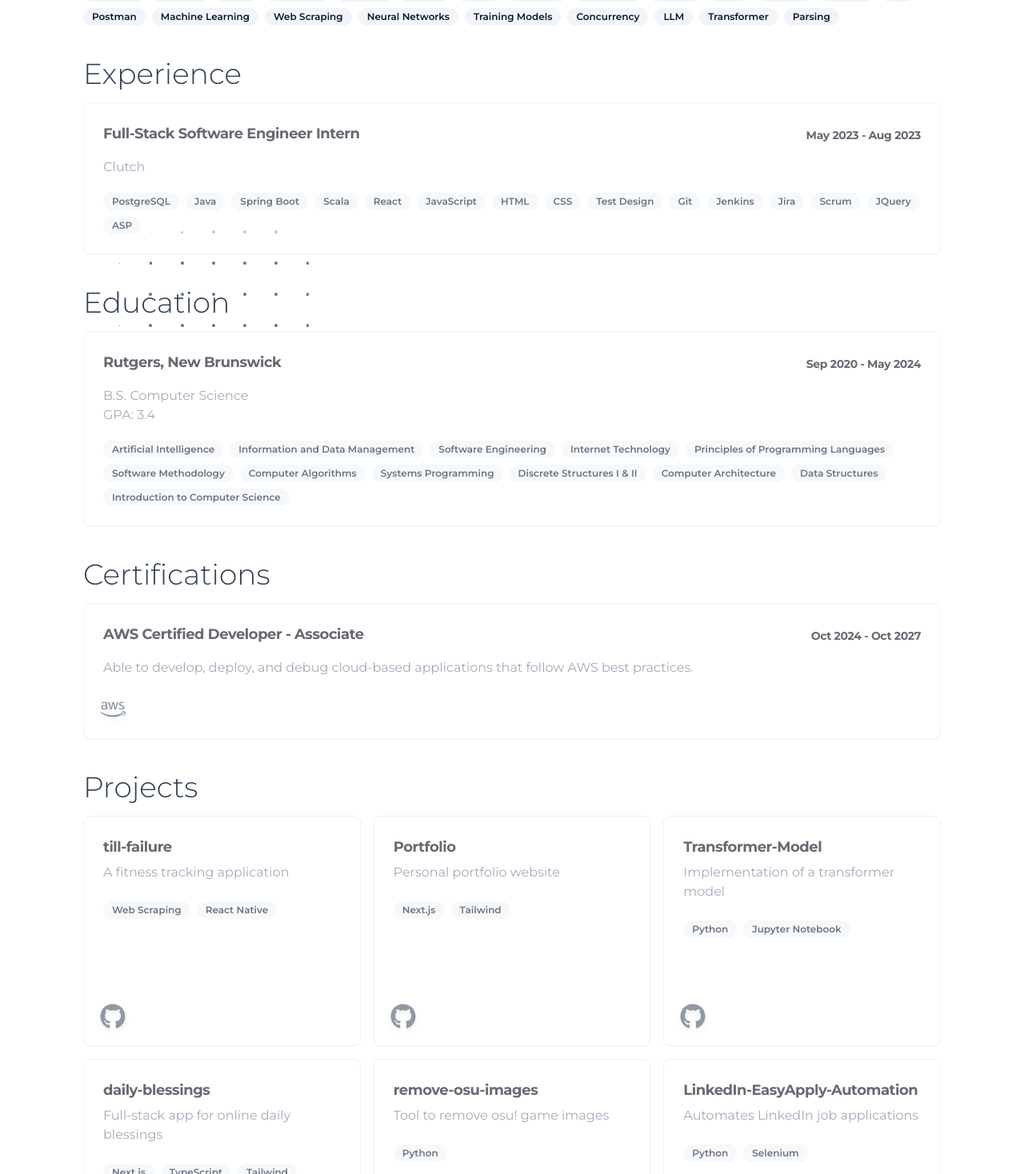
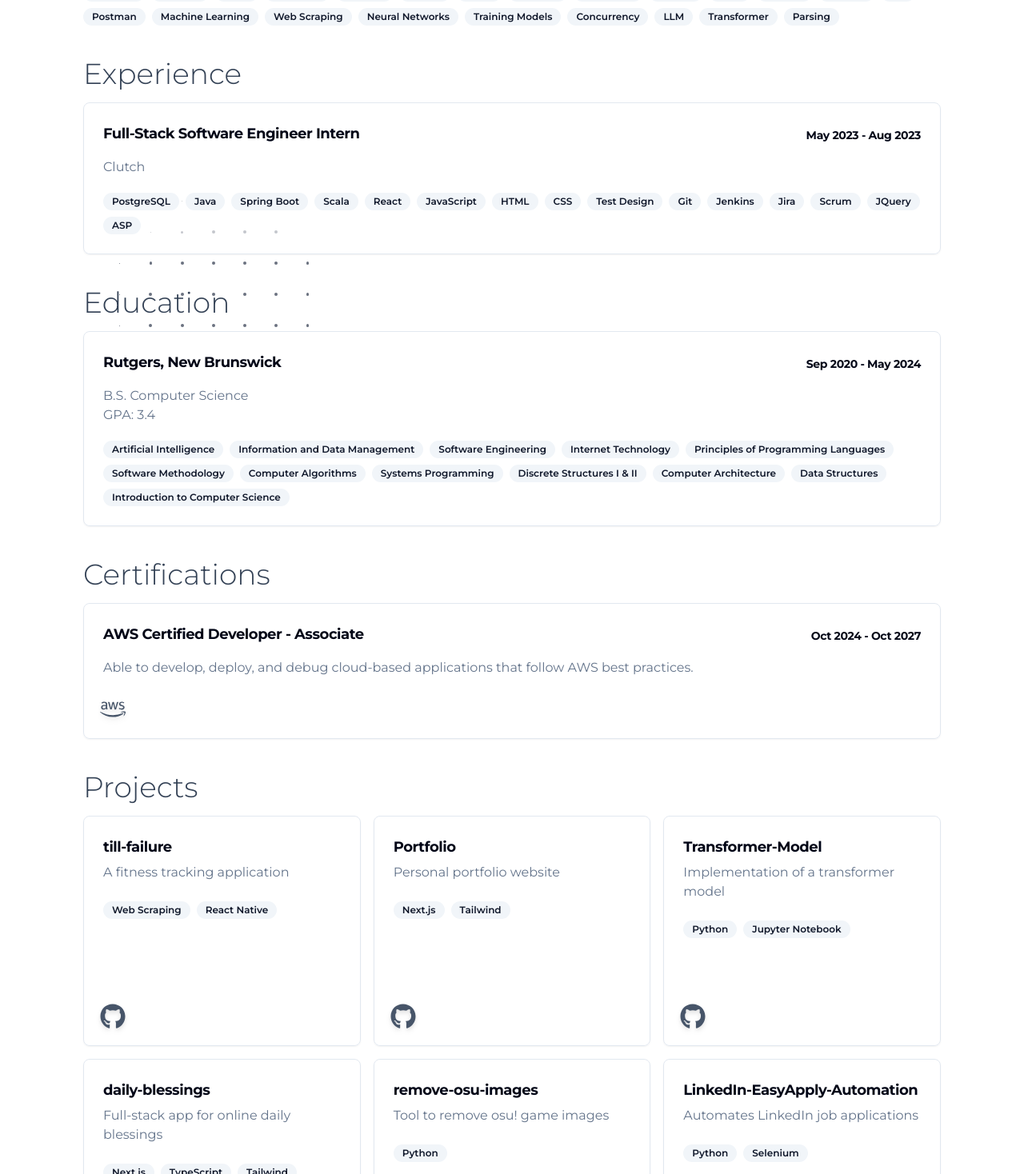
Before and after one commit to markb2575/portfolio, a Next.js app: page / in a window 1280 px wide. Shown: the part 362-1830 px from the top of the page at 80% size. Built offline with nearby package versions, Linux system fonts and the light colour scheme.

Commit message:
Update opacity

```diff
--- a/src/components/layout/body.tsx
+++ b/src/components/layout/body.tsx
@@ -49,7 +49,7 @@ export default function Body() {
                 <h2 className="section">Experience</h2>
                 <div className="gap-4 mb-6">
                     {data?.experience.map((experience, index) => (
-                        <Card key={index} className="h-full w-full relative opacity-60">
+                        <Card key={index} className="h-full w-full relative bg-opacity-60">
                             <CardHeader className='justify-between w-full flex flex-row pb-4'>
                                 <CardTitle className="text-lg font-bold">{experience.title}</CardTitle>
                                 <CardTitle className='text-sm font-bold text-right'>{experience.start_date} - {experience.end_date}</CardTitle>
@@ -74,7 +74,7 @@ export default function Body() {
                 <h2 className="section">Education</h2>
                 <div className="gap-4 mb-6">
                     {data?.education.map((item, index) => (
-                        <Card key={index} className="h-full w-full opacity-60">
+                        <Card key={index} className="h-full w-full bg-opacity-60">
                             <CardHeader className='justify-between w-full flex flex-row pb-4'>
                                 <CardTitle className="text-lg font-bold">{item.school}</CardTitle>
                                 <CardTitle className='text-sm font-bold text-right'>{item.start_date} - {item.end_date}</CardTitle>
@@ -100,7 +100,7 @@ export default function Body() {
                 <h2 className="section">Certifications</h2>
                 <div className="gap-4 mb-6">
                     {data?.certifications.map((item, index) => (
-                        <Card key={index} className="h-full w-full opacity-60">
+                        <Card key={index} className="h-full w-full bg-opacity-60">
                             <CardHeader className='justify-between w-full flex flex-row pb-4'>
                                 <CardTitle className="text-lg font-bold">{item.name}</CardTitle>
                                 <CardTitle className='text-sm font-bold text-right'>{item.start_date} - {item.end_date}</CardTitle>
@@ -122,7 +122,7 @@ export default function Body() {
                 <h2 className="section">Projects</h2>
                 <div className='flex flex-wrap gap-4'>
                     {data?.projects.map((project, index) => (
-                        <Card key={index} ref={projectRefs.current[index]} className="flex flex-col md:w-72 flex-grow h-72 w-full fade-in opacity-60">
+                        <Card key={index} ref={projectRefs.current[index]} className="flex flex-col md:w-72 flex-grow h-72 w-full fade-in bg-opacity-60">
                             <CardHeader>
                                 <CardTitle className="text-lg font-bold">{project.name}</CardTitle>
                                 <CardDescription className="text-base">{project.description}</CardDescription>
```
